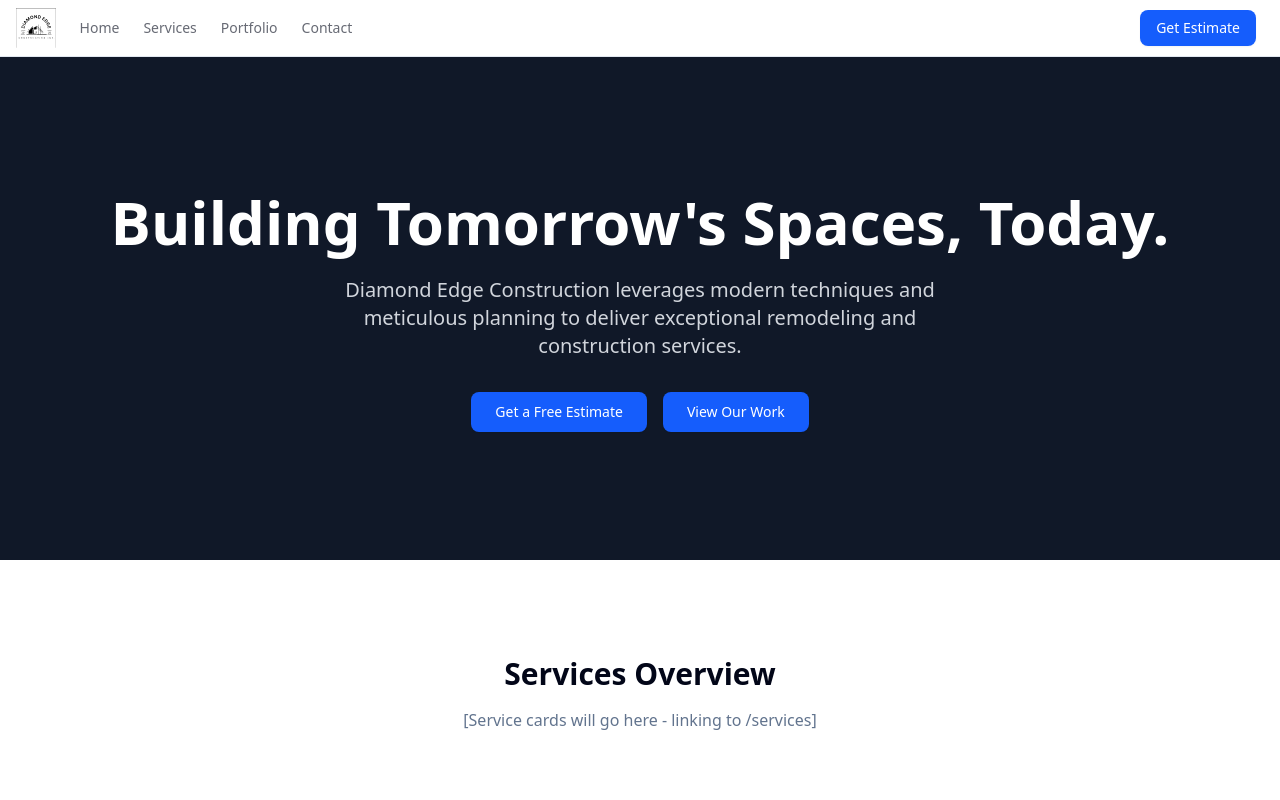
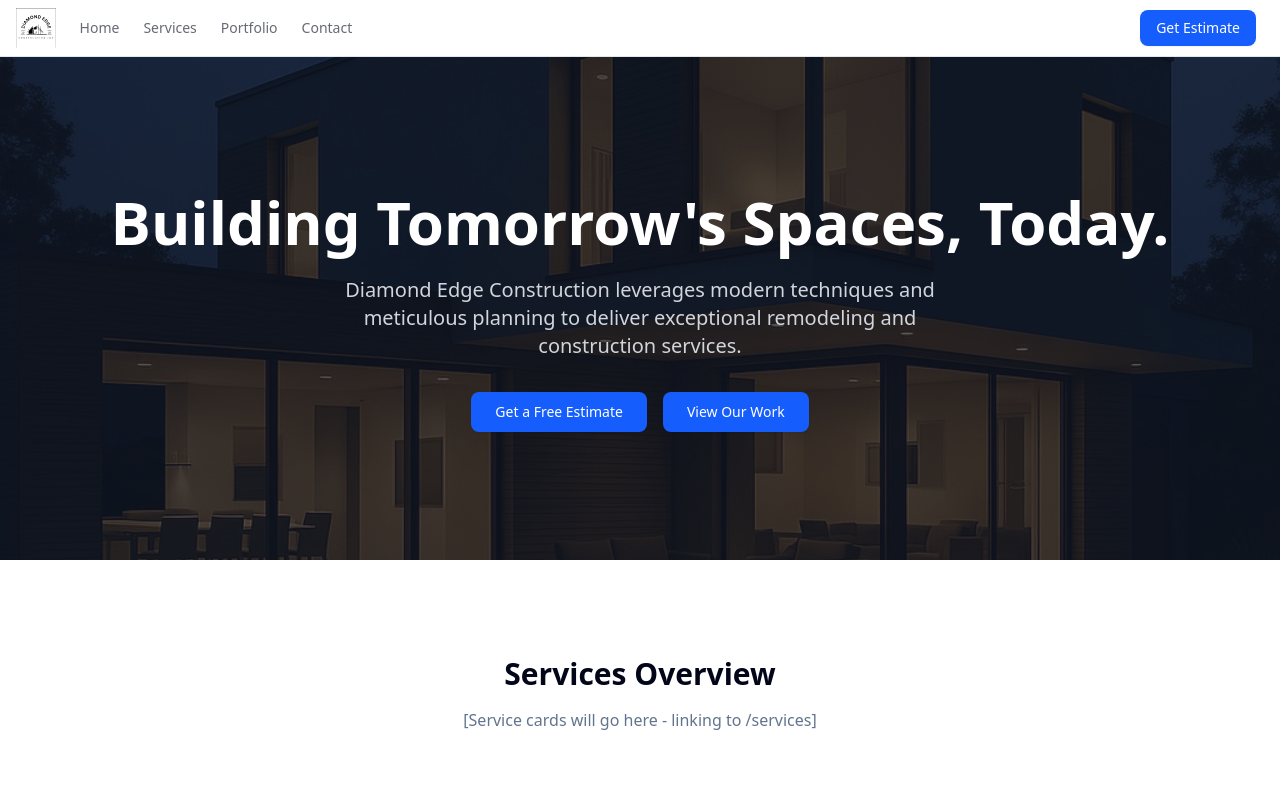
Before and after one commit to MattSampson1/deconstruction-website-v1.0, a Next.js app: page / in a window 1280 px wide. Shown: the top 800 px of the page. Built offline with nearby package versions, Linux system fonts and the light colour scheme.

Commit message:
added hero graphic

```diff
--- a/app/page.tsx
+++ b/app/page.tsx
@@ -1,5 +1,6 @@
 import Link from 'next/link';
 import { Button } from '@/components/ui/button';
+import Image from 'next/image'; // Uncomment this import
 // import Image from 'next/image'; // Import Next.js Image
 
 export default function HomePage() {
@@ -7,21 +8,17 @@
     <>
       {/* Hero Section */}
       <section className="relative bg-gray-900 text-white py-20 md:py-32">
-        {/* Optional: Background Image */}
-        {/* Add a container for the background image to control opacity */}
+        {/* Background Image */}
         <div className="absolute inset-0 z-0">
-          {/* Replace with a relevant, high-quality background image */}
-          {/* Ensure you have the image in public/images/hero-background.jpg */}
-          {/* <Image
+          <Image
             src="/images/hero-background.jpg"
             alt="Modern home construction project"
-            layout="fill"
-            objectFit="cover"
-            className="opacity-30" // Adjust opacity as needed
-            priority // Prioritize loading for LCP
-          /> */}
-          {/* Fallback background color if no image or while loading */}
-          <div className="absolute inset-0 bg-gray-900 opacity-100"></div>
+            fill
+            quality={85}
+            sizes="100vw"
+            priority
+            className="object-cover opacity-30"
+          />
         </div>
 
         {/* Content Container */}
```
